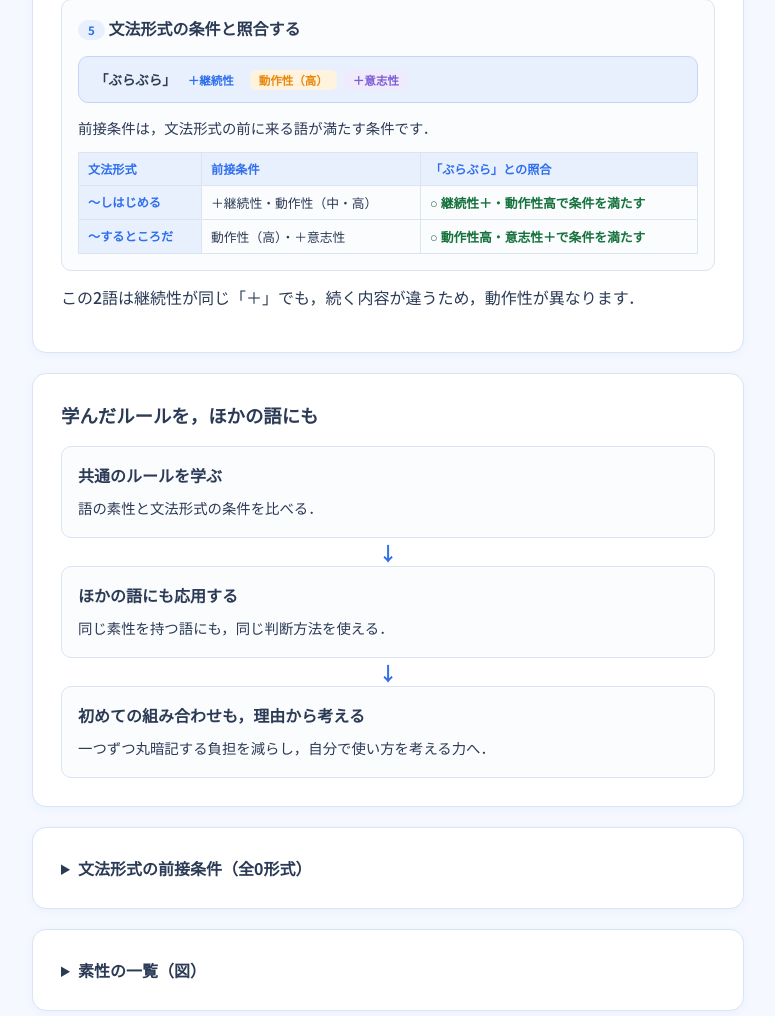
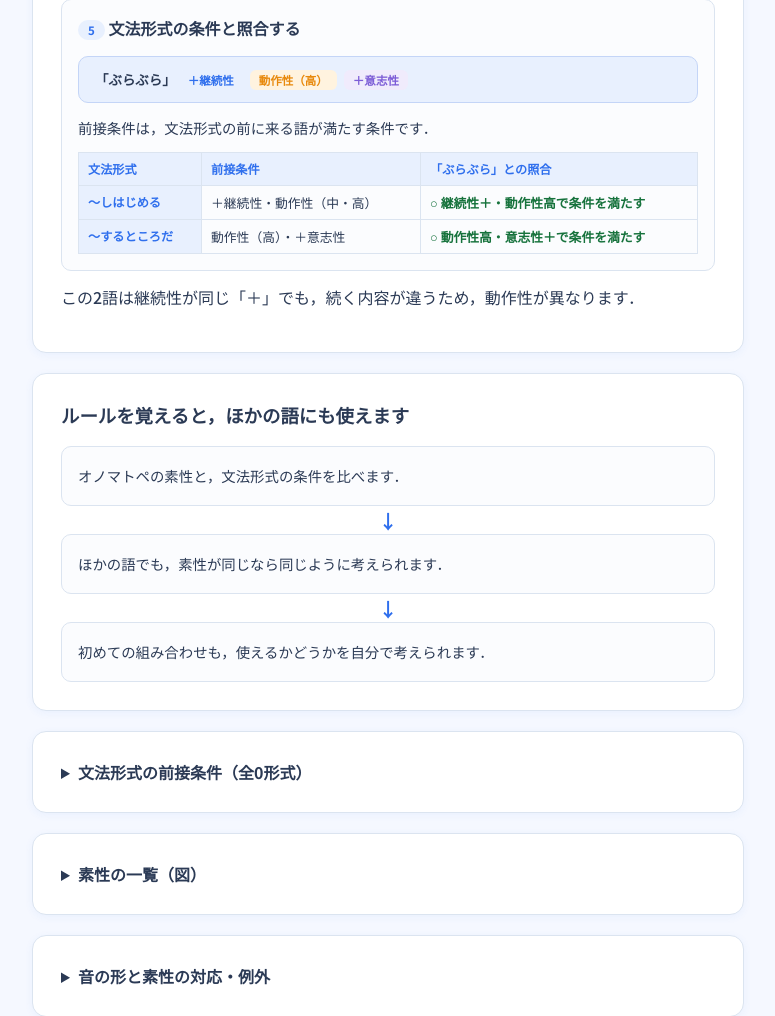
Before and after one commit to s2332093/onomatope_study, a Python web app: template templates/phase1_summary.html in a window 1280 px wide. Shown: the part 2248-3264 px from the top of the page, without its empty margins (252-1027 px from the left). Run offline with Jinja, Linux system fonts and the light colour scheme; the template is opened without the code that fills it, so the values that code supplies are empty.

Commit message:
Use plain concise wording for learning benefits

```diff
--- a/templates/_intro_example.html
+++ b/templates/_intro_example.html
@@ -138,25 +138,10 @@
 </style>
 
 <section class="card" id="example-transfer">
-  <h2>学んだルールを，ほかの語にも</h2>
+  <h2>ルールを覚えると，ほかの語にも使えます</h2>
   <ol class="intro-steps" style="margin-top:18px;">
-    <li>
-      <div>
-        <h3>共通のルールを学ぶ</h3>
-        <p>語の素性と文法形式の条件を比べる．</p>
-      </div>
-    </li>
-    <li>
-      <div>
-        <h3>ほかの語にも応用する</h3>
-        <p>同じ素性を持つ語にも，同じ判断方法を使える．</p>
-      </div>
-    </li>
-    <li>
-      <div>
-        <h3>初めての組み合わせも，理由から考える</h3>
-        <p>一つずつ丸暗記する負担を減らし，自分で使い方を考える力へ．</p>
-      </div>
-    </li>
+    <li><div><p>オノマトペの素性と，文法形式の条件を比べます．</p></div></li>
+    <li><div><p>ほかの語でも，素性が同じなら同じように考えられます．</p></div></li>
+    <li><div><p>初めての組み合わせも，使えるかどうかを自分で考えられます．</p></div></li>
   </ol>
 </section>
```
